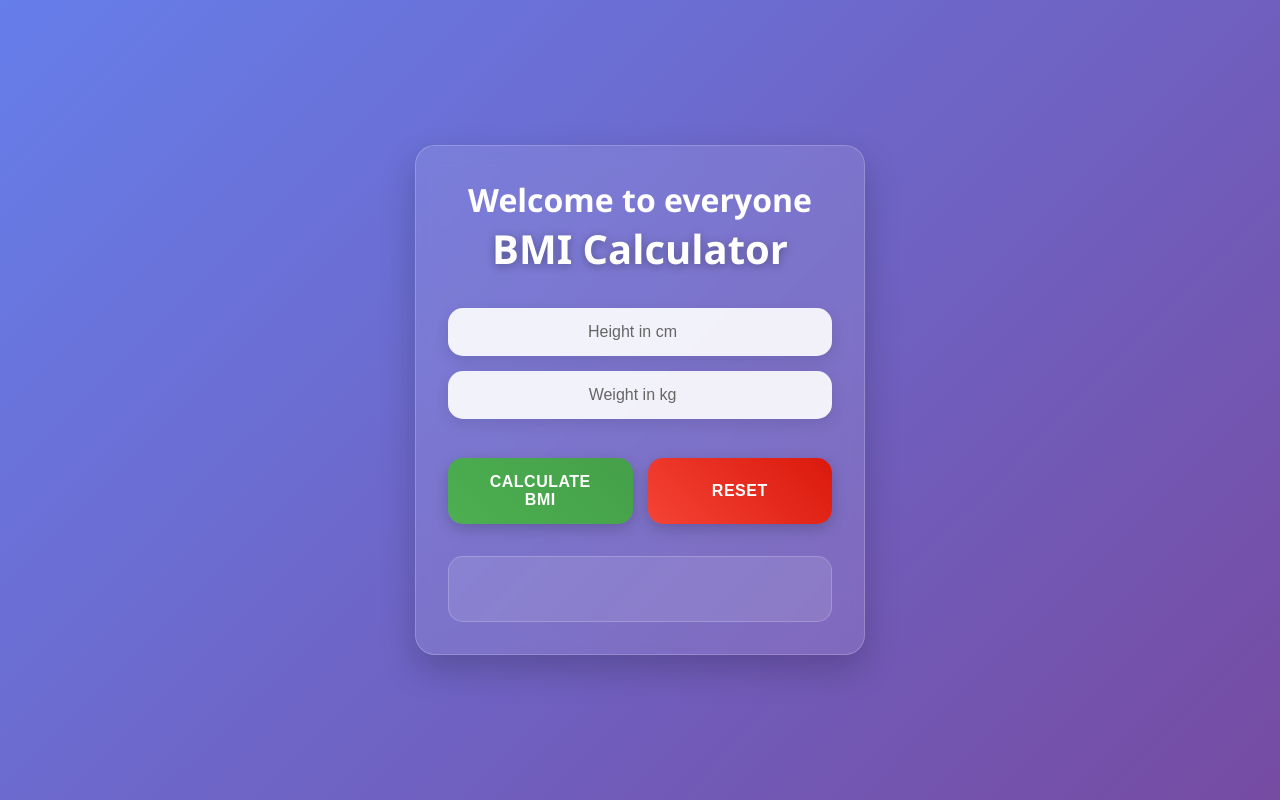
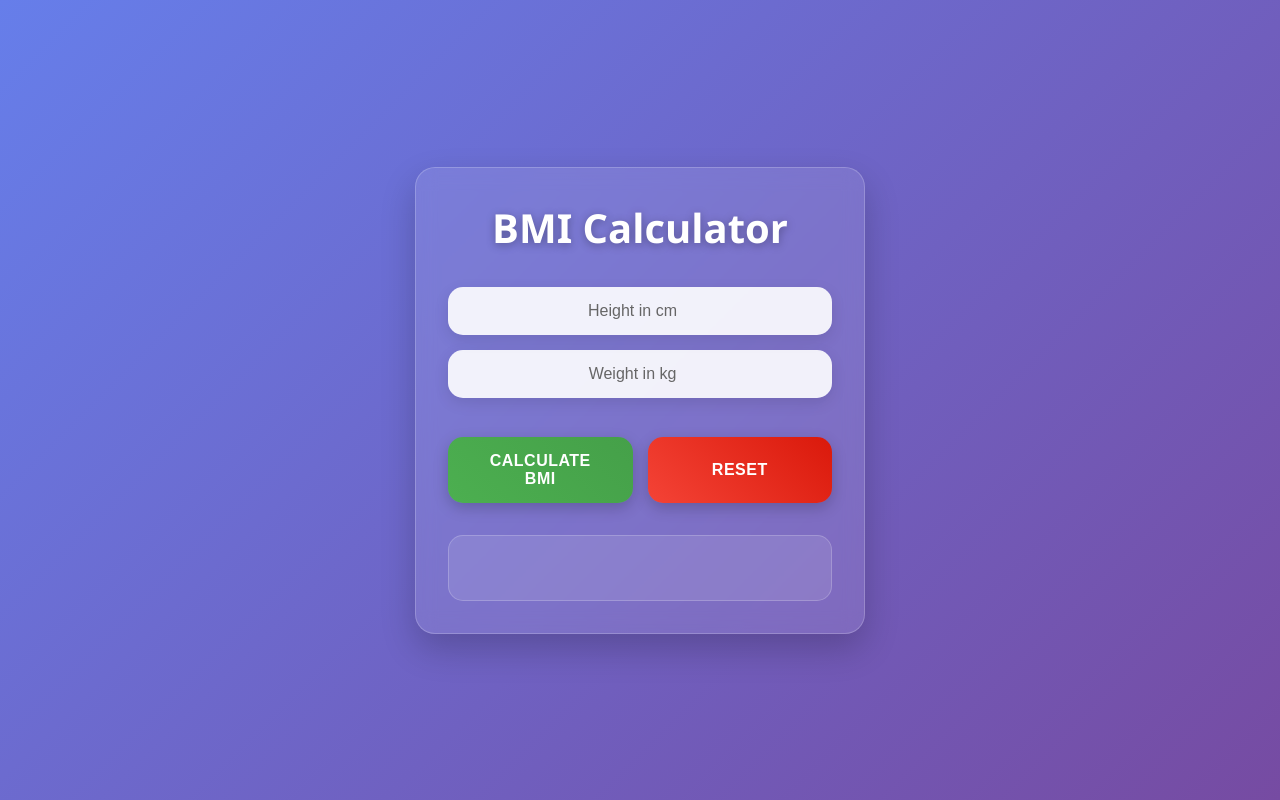
Before and after one commit to aj-ajmal/bmi-calc, a plain HTML site: page index.html in a window 1280 px wide. Drawn offline with Linux system fonts and the light colour scheme.

```diff
--- a/index.html
+++ b/index.html
@@ -235,7 +235,6 @@
 </head>
 <body>
     <div class="container">
-        <h1>Welcome to everyone </h1>
         <h1 class="head">BMI Calculator</h1>
         <div class="input-group">
             <input id="height" type="number" placeholder="Height in cm" min="50" max="250">
```
